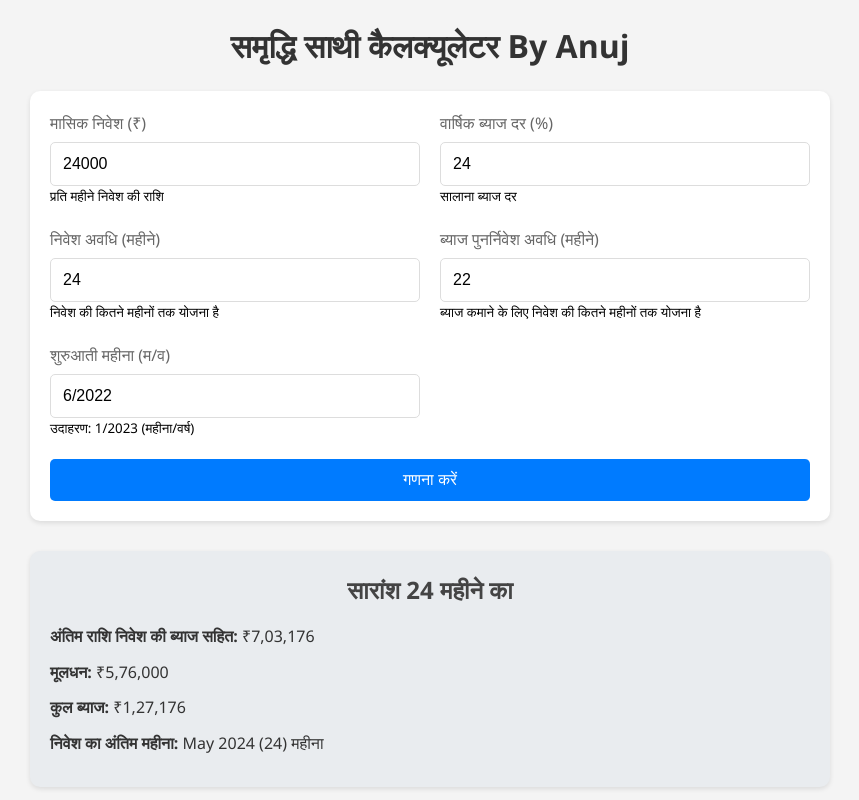
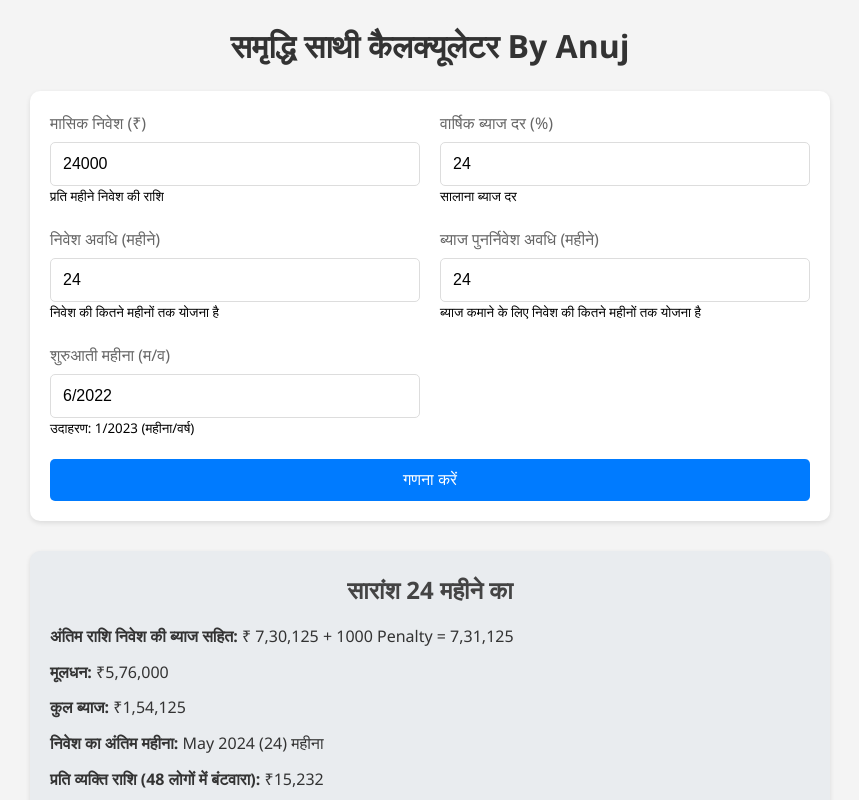
Before and after one commit to AnujPancholiGithub/nivesh-sathi, a React (Vite) app: page / in a window 1280 px wide. Both pictures are taken after a click on the button "गणना करें". Shown: the top 800 px of the page, without its empty margins (210-1069 px from the left). Built offline with nearby package versions, Linux system fonts and the light colour scheme.

Commit message:
ram_Ram_ji_final

```diff
--- a/src/App.jsx
+++ b/src/App.jsx
@@ -6,7 +6,7 @@ function App() {
   const [monthlyInvestment, setMonthlyInvestment] = useState(24000); // Monthly investment amount
   const [annualRate, setAnnualRate] = useState(24); // Annual interest rate
   const [totalMonths, setTotalMonths] = useState(24); // Total investment duration in months
-  const [reinvestMonths, setReinvestMonths] = useState(22); // Duration to reinvest interest
+  const [reinvestMonths, setReinvestMonths] = useState(24); // Duration to reinvest interest
   const [startMonth, setStartMonth] = useState('6/2022'); // Start month of investment
   const [endMonth, setEndMonth] = useState(''); // End month of investment
   const [results, setResults] = useState([]); // Array to store monthly investment results
@@ -67,6 +67,9 @@ function App() {
   const formatIndianCurrency = (amount) => {
     return amount.toLocaleString('en-IN', { maximumFractionDigits: 0 });
   };
+
+  // Calculate amount per person
+  const amountPerPerson  = (summary.totalAmount + 1000 )/ 48;
 
   return (
     <div className="app">
@@ -151,10 +154,11 @@ function App() {
           {/* Summary section */}
           <div className="summary card">
             <h2>सारांश {results?.length + ' महीने का'} </h2>
-            <p><strong>अंतिम राशि निवेश की ब्याज सहित:</strong> ₹{formatIndianCurrency(summary.totalAmount)}</p>
+            <p><strong>अंतिम राशि निवेश की ब्याज सहित:</strong> ₹{` ${formatIndianCurrency(summary.totalAmount)} + 1000 Penalty = ${ formatIndianCurrency(summary.totalAmount+1000) }`}</p>
             <p><strong>मूलधन:</strong> ₹{formatIndianCurrency(summary.principalInvested)}</p>
             <p><strong>कुल ब्याज:</strong> ₹{formatIndianCurrency(summary.totalInterest)}</p>
             <p><strong>निवेश का अंतिम महीना:</strong> {endMonth}</p>
+            <p><strong>प्रति व्यक्ति राशि (48 लोगों में बंटवारा):</strong> ₹{formatIndianCurrency(amountPerPerson)}</p>
           </div>
 
           {/* Monthly details section */}
@@ -166,10 +170,9 @@ function App() {
               <p><strong>इस महीने के ब्याज कमाया:</strong> <span className="amount">₹{formatIndianCurrency(row.interestEarned)}</span></p>
               <p><strong>कुल ब्याज कमाया अब तक:</strong> <span className="amount">₹{formatIndianCurrency(row.totalInterest)}</span></p>
               <p><strong>हर महीने निवेश:</strong> <span className="amount">₹{formatIndianCurrency(row.investment)}</span></p>
-              <p><strong>अंतिम कुल राशि इस महीने तक की:</strong> <span className="amount">₹{formatIndianCurrency(row.finalPrincipal)}</span></p>
+              <p><strong>अंतिम कुल राशि इस महीने तक की:</strong> <span className="amount">₹{ ` ${formatIndianCurrency(row.initialPrincipal)} + ${formatIndianCurrency(row.interestEarned)} + ${formatIndianCurrency(row.investment)}  = ${formatIndianCurrency(row.finalPrincipal)}` }</span></p>
             </div>
           ))}
-
         </div>
       )}
     </div>
```
